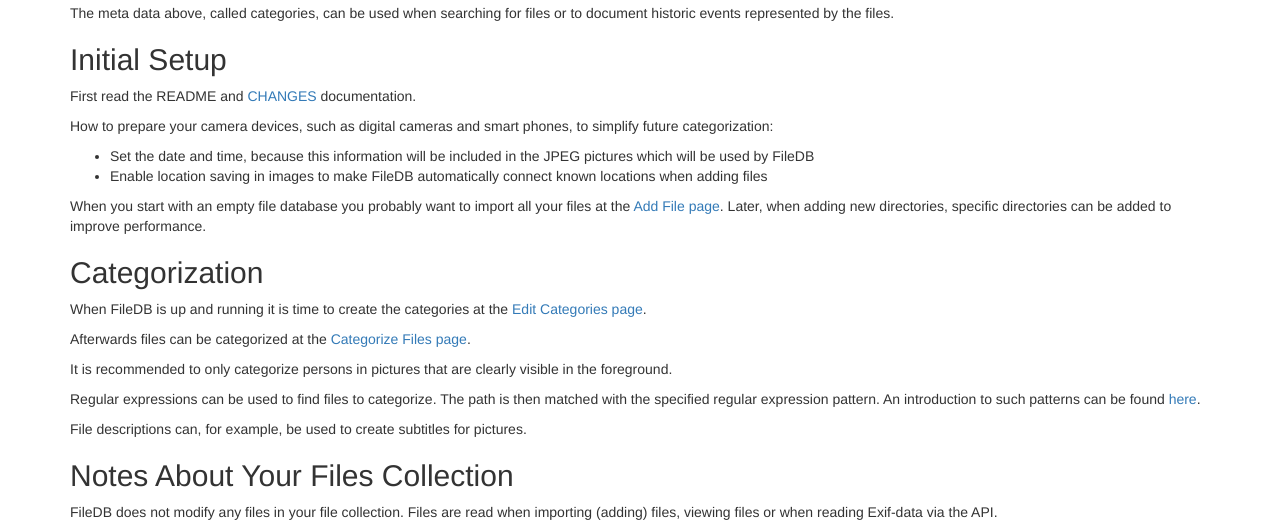
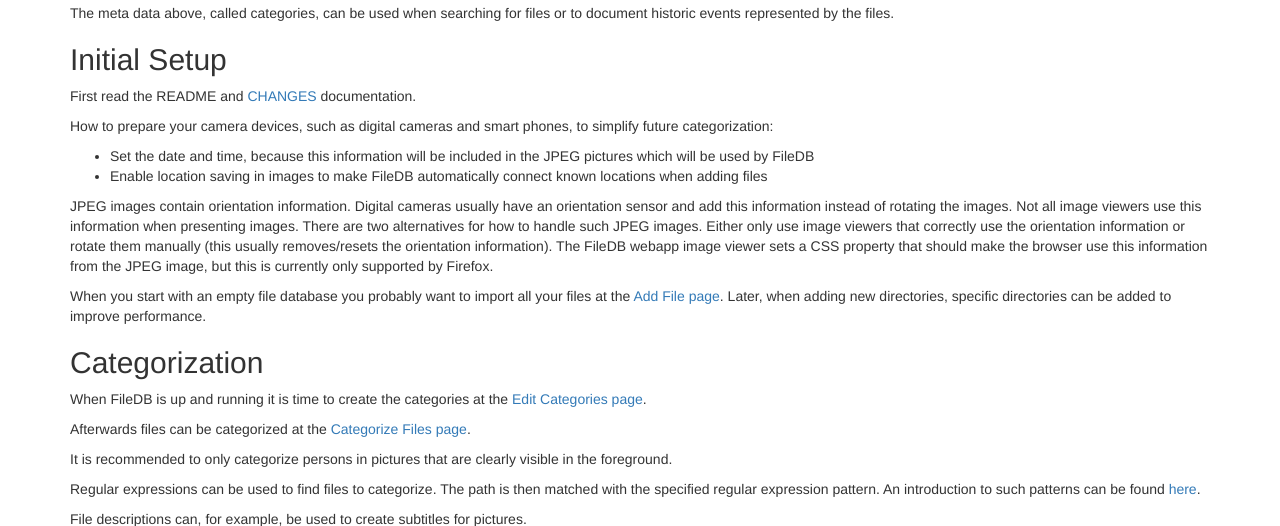
Before and after one commit to ponmar/filedb, a Python web app: template templates/help.html in a window 1280 px wide. Shown: the part 330-856 px from the top of the page. Run offline with Jinja, Linux system fonts and the light colour scheme; the template is opened without the code that fills it, so the values that code supplies are empty.

Commit message:
Add JPEG orientation information to the help page

```diff
--- a/templates/help.html
+++ b/templates/help.html
@@ -28,7 +28,7 @@
     <li>Set the date and time, because this information will be included in the JPEG pictures which will be used by FileDB</li>
     <li>Enable location saving in images to make FileDB automatically connect known locations when adding files</li>
 </ul>
-<p></p>
+<p>JPEG images contain orientation information. Digital cameras usually have an orientation sensor and add this information instead of rotating the images. Not all image viewers use this information when presenting images. There are two alternatives for how to handle such JPEG images. Either only use image viewers that correctly use the orientation information or rotate them manually (this usually removes/resets the orientation information). The FileDB webapp image viewer sets a CSS property that should make the browser use this information from the JPEG image, but this is currently only supported by Firefox.</p>
 <p>When you start with an empty file database you probably want to import all your files at the <a href="{{ url_for('app_files') }}">Add File page</a>. Later, when adding new directories, specific directories can be added to improve performance.</p>
 
 <h2>Categorization</h2>
```
